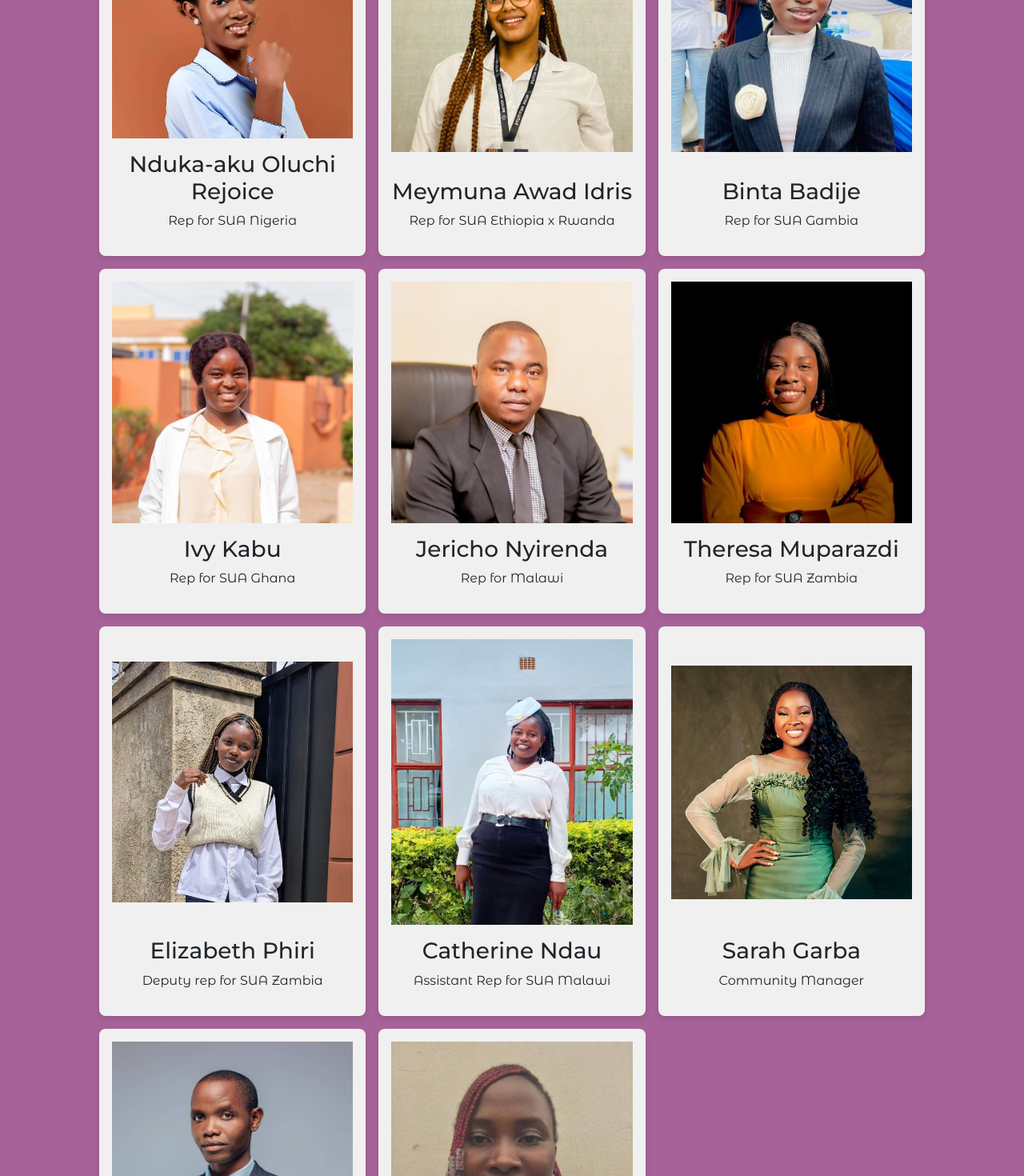
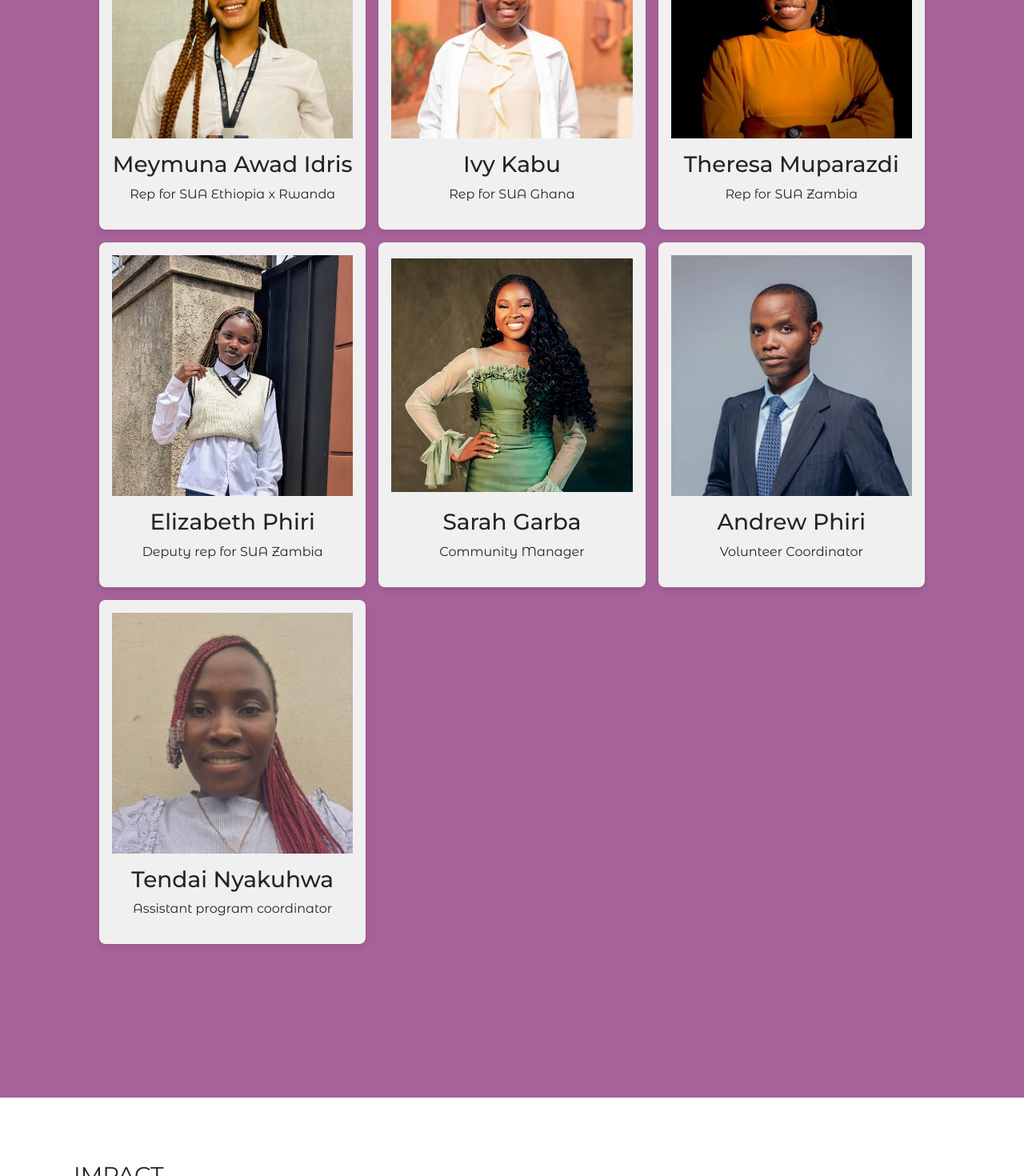
Before and after one commit to 8sosa/She-Unites-Africa, a React (Create React App) app: page /about-us in a window 1280 px wide. Shown: the part 6677-8147 px from the top of the page at 80% size. Built offline with nearby package versions, Linux system fonts and the light colour scheme; a web font is replaced by a local one.

Commit message:
Update About.js

```diff
--- a/src/Pages/About.js
+++ b/src/Pages/About.js
@@ -25,14 +25,14 @@ export default function About() {
     { firstName: "Anastacia", lastName: "Amarachi Nickson", role:"Founder", src: Ana },
     { firstName: "Chidimma", lastName: "Frances Okoye", role:"Co-Founder", src: Chidinma },
     { firstName: "Yvonne", lastName: "Amaria", role:"Development Director", src: Von },
-    { firstName: "Nduka-aku", lastName: "Oluchi Rejoice", role:"Rep for SUA Nigeria", src: Nduka },
+    // { firstName: "Nduka-aku", lastName: "Oluchi Rejoice", role:"Rep for SUA Nigeria", src: Nduka },
     { firstName: "Meymuna", lastName: "Awad Idris", role:"Rep for SUA Ethiopia x Rwanda", src: Meymuna },
-    { firstName: "Binta", lastName: "Badije", role:"Rep for SUA Gambia", src: Binta },
+    // { firstName: "Binta", lastName: "Badije", role:"Rep for SUA Gambia", src: Binta },
     { firstName: "Ivy", lastName: "Kabu", role:"Rep for SUA Ghana", src: Ivy },
-    { firstName: "Jericho", lastName: "Nyirenda", role:"Rep for Malawi", src: Jericho },
+    // { firstName: "Jericho", lastName: "Nyirenda", role:"Rep for Malawi", src: Jericho },
     { firstName: "Theresa", lastName: "Muparazdi", role:"Rep for SUA Zambia", src: Theresa },
     { firstName: "Elizabeth", lastName: "Phiri", role:"Deputy rep for SUA Zambia", src: Elizabeth },
-    { firstName: "Catherine", lastName: "Ndau", role:"Assistant Rep for SUA Malawi ", src: Catherine },
+    // { firstName: "Catherine", lastName: "Ndau", role:"Assistant Rep for SUA Malawi ", src: Catherine },
     { firstName: "Sarah", lastName: "Garba", role:"Community Manager", src: Sarah },
     { firstName: "Andrew", lastName: "Phiri", role:"Volunteer Coordinator", src: Andrew },
     { firstName: "Tendai", lastName: "Nyakuhwa", role:"Assistant program coordinator", src: Tendai },
```
